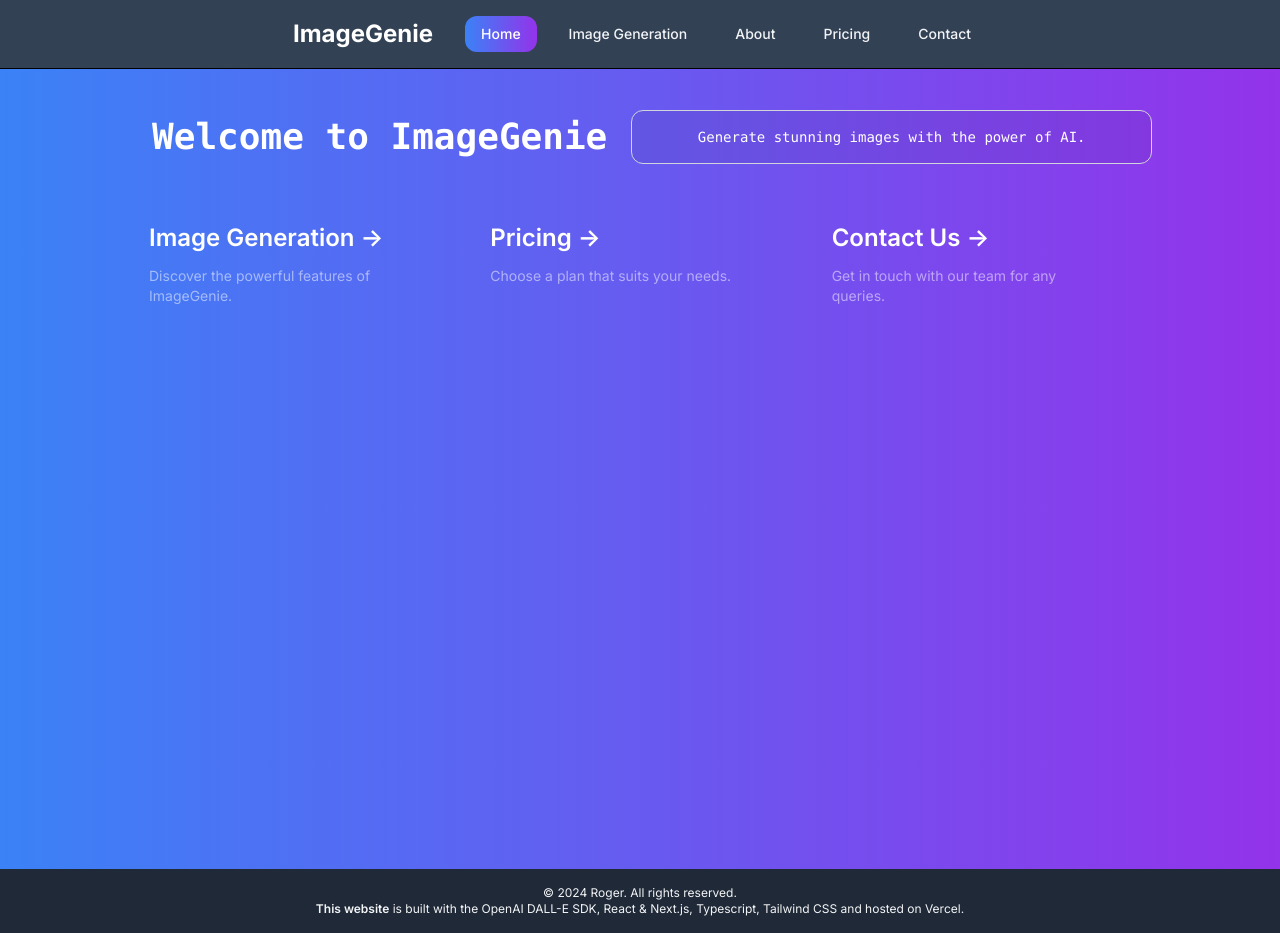
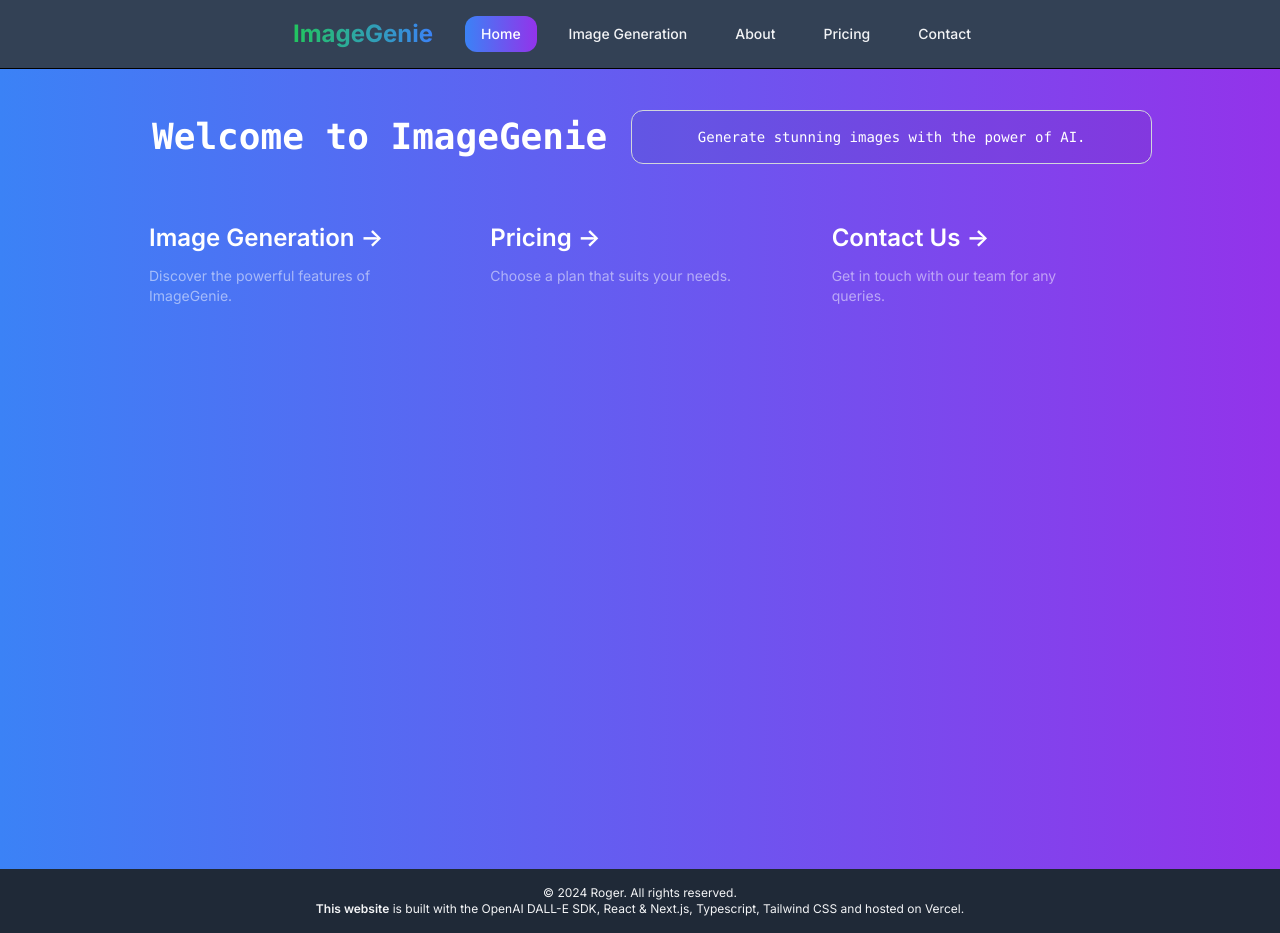
Before and after one commit to nordicirish/dall-e-image-generator-app, a Next.js app: page / in a window 1280 px wide. Built offline with nearby package versions, Linux system fonts and the light colour scheme.

Commit message:
Add styling to logo link

```diff
--- a/app/components/Nav.tsx
+++ b/app/components/Nav.tsx
@@ -22,7 +22,10 @@
   return (
     <nav className="border-b bg-slate-700">
       <div className="container flex items-center justify-between md:justify-center md:gap-2 px-4 py-4 mx-auto">
-        <Link href="/" className="text-2xl font-bold text-white md:mr-6">
+        <Link
+          href="/"
+          className="text-2xl font-bold text-transparent bg-clip-text bg-gradient-to-r from-green-500 to-blue-500 md:mr-6"
+        >
           ImageGenie
         </Link>
         <div className="hidden md:flex space-x-4">
```
